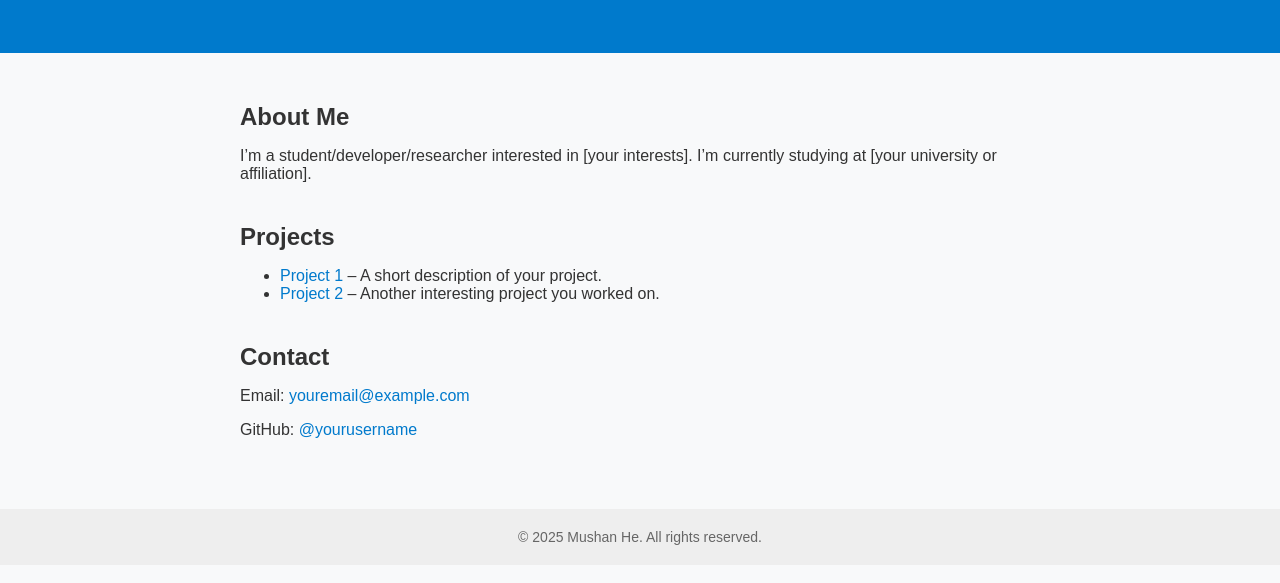
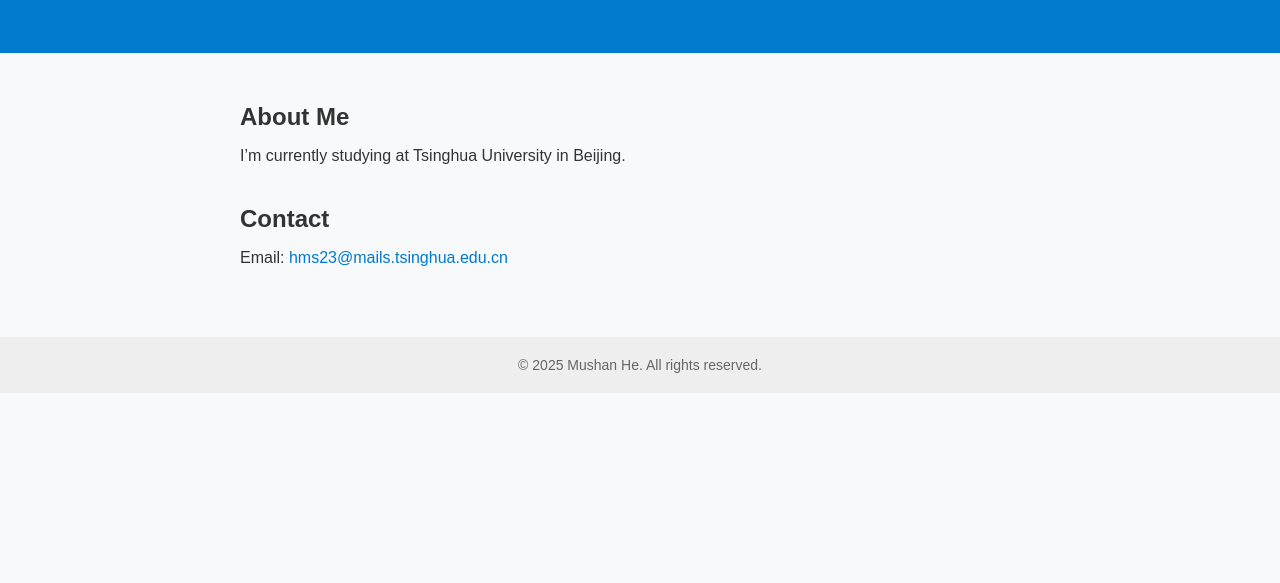
Before and after one commit to mushan-he/mushan-he.github.io, a plain HTML site: page index.html in a window 1280 px wide. Shown: the part 135-718 px from the top of the page. Drawn offline with Linux system fonts and the light colour scheme.

Commit message:
Update index.html

```diff
--- a/index.html
+++ b/index.html
@@ -54,21 +54,12 @@
   <main>
     <section>
       <h2>About Me</h2>
-      <p>I’m a student/developer/researcher interested in [your interests]. I’m currently studying at [your university or affiliation].</p>
-    </section>
-
-    <section>
-      <h2>Projects</h2>
-      <ul>
-        <li><a href="https://github.com/yourusername/project1" target="_blank">Project 1</a> – A short description of your project.</li>
-        <li><a href="https://github.com/yourusername/project2" target="_blank">Project 2</a> – Another interesting project you worked on.</li>
-      </ul>
+      <p>I’m currently studying at Tsinghua University in Beijing.</p>
     </section>
 
     <section>
       <h2>Contact</h2>
-      <p>Email: <a href="mailto:youremail@example.com">youremail@example.com</a></p>
-      <p>GitHub: <a href="https://github.com/yourusername" target="_blank">@yourusername</a></p>
+      <p>Email: <a href="mailto:hms23@mails.tsinghua.edu.cn">hms23@mails.tsinghua.edu.cn</a></p>
     </section>
   </main>
 
```
